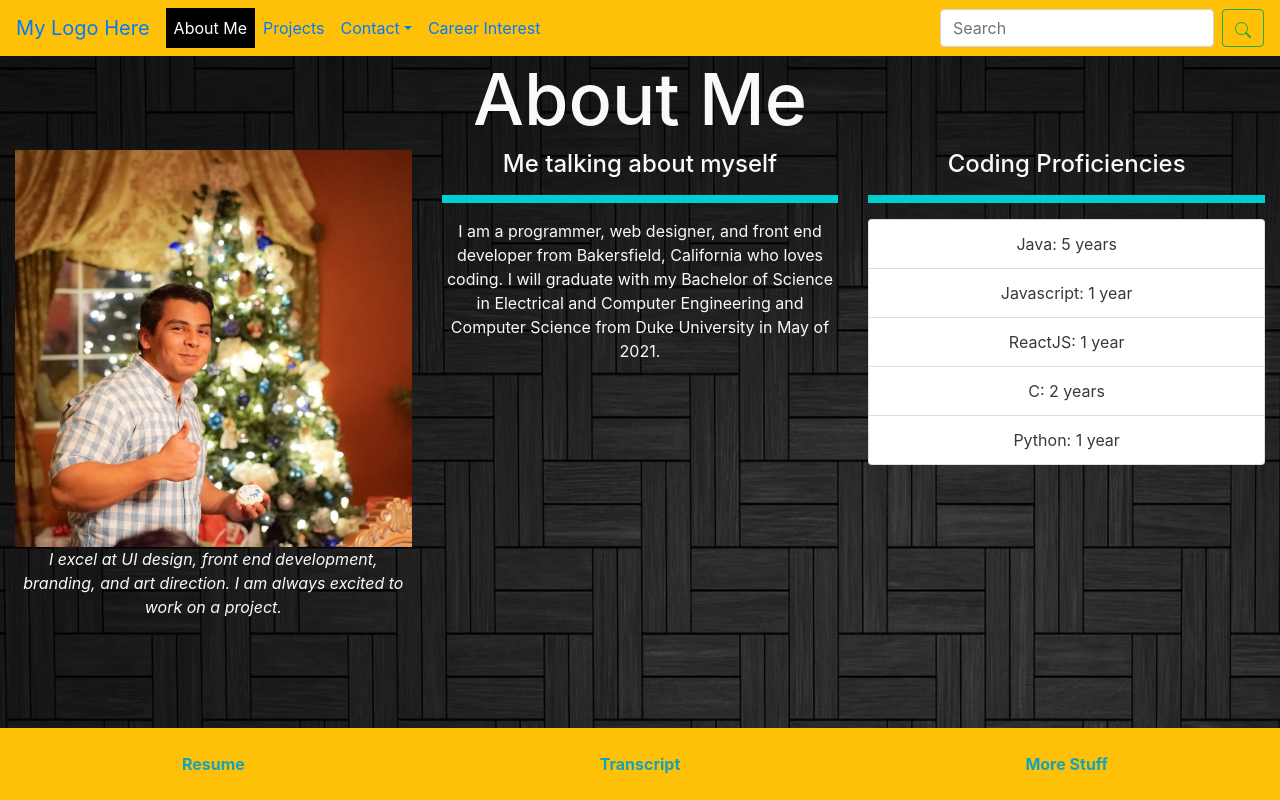
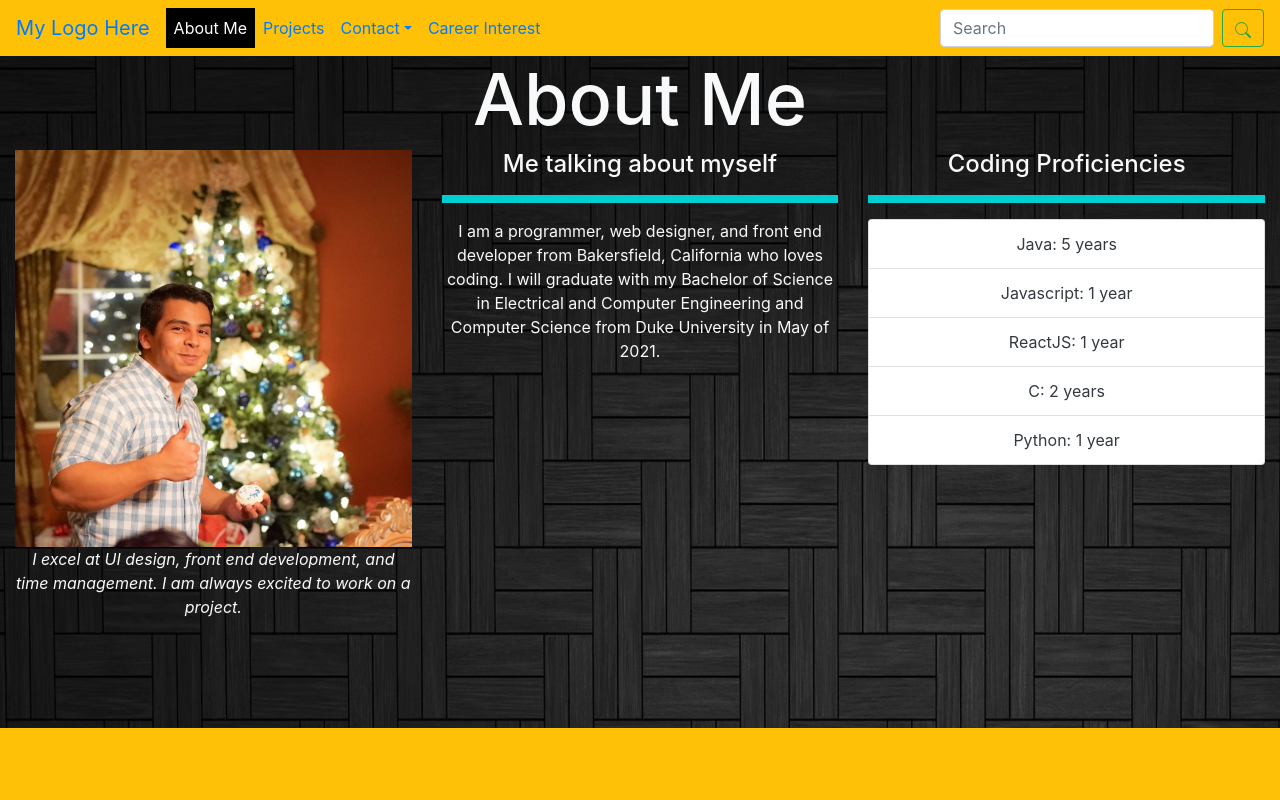
Before and after one commit to aHuizar/aHuizar.github.io, a React (Create React App) app: page / in a window 1280 px wide. Built offline with nearby package versions, Linux system fonts and the light colour scheme.

Commit message:
updated footer: removed content; updated about me pargraph

```diff
--- a/src/components/AboutMe.jsx
+++ b/src/components/AboutMe.jsx
@@ -10,8 +10,8 @@ function AboutMe() {
         <React.Fragment>
           <img alt="Profile" className="img-fluid" src={AboutMePic} />
           <p className="font-italic">
-            I excel at UI design, front end development, branding, and art
-            direction. I am always excited to work on a project.
+            I excel at UI design, front end development, and time management. I
+            am always excited to work on a project.
           </p>
         </React.Fragment>
       }
--- a/src/components/Footer.jsx
+++ b/src/components/Footer.jsx
@@ -5,13 +5,13 @@ function Footer() {
       <div className="container-fluid">
         <div className="row justify-content-around ">
           <div className="col-4 text-center">
-            <strong>Resume</strong>
+            <strong></strong>
           </div>
           <div className="col-4 text-center ">
-            <strong>Transcript</strong>
+            <strong></strong>
           </div>
           <div className="col-4 text-center ">
-            <strong>More Stuff</strong>
+            <strong></strong>
           </div>
         </div>
       </div>
```
